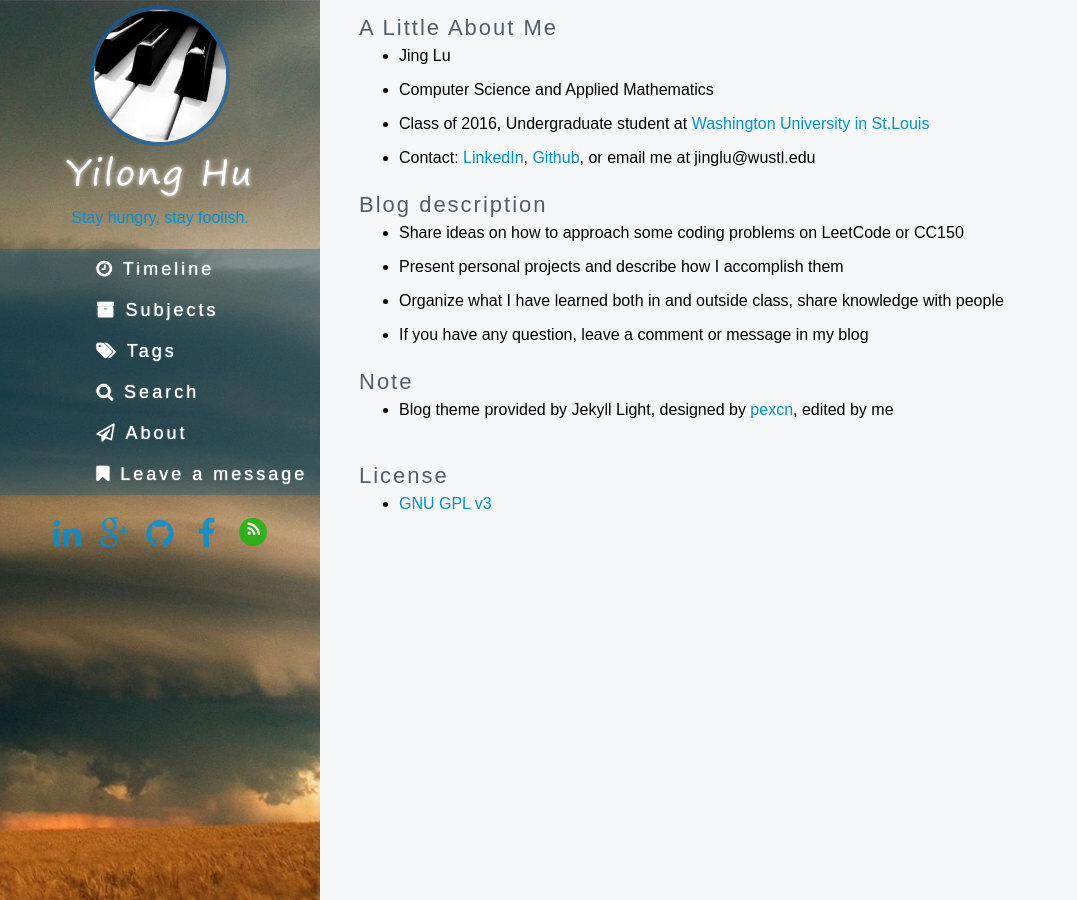
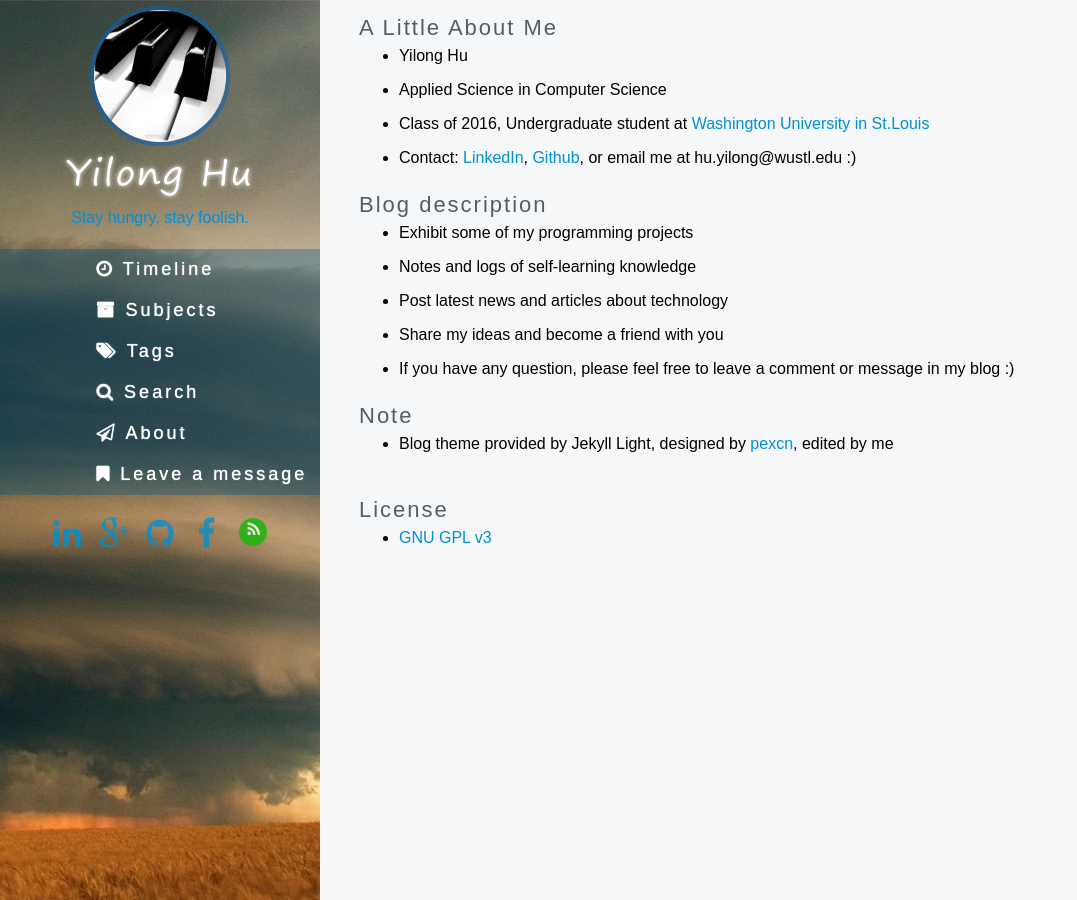
Before and after one commit to huyilong/huyilong.github.io, a Jekyll site: the page built from page/about.md, in a window 1280 px wide. Shown: the whole page, without its empty margins (0-1077 px from the left). Built offline with Jekyll 4.4.1, drawn with Linux system fonts in a browser that asks for light colours; some web fonts are replaced.

Commit message:
Update about.md

```diff
--- a/page/about.md
+++ b/page/about.md
@@ -7,24 +7,26 @@ title: Personal Blog
 
 ### A Little About Me
 
-- Jing Lu
+- Yilong Hu
 
-- Computer Science and Applied Mathematics
+- Applied Science in Computer Science
 
 - Class of 2016, Undergraduate student at [Washington University in St.Louis](https://www.wustl.edu)
 
-- Contact: [LinkedIn](https://www.linkedin.com/in/jinglu111), [Github](https://github.com/startupjing), or email me at jinglu@wustl.edu
+- Contact: [LinkedIn](https://www.linkedin.com/in/huyilong), [Github](https://github.com/huyilong), or email me at hu.yilong@wustl.edu :)
 
 
 ### Blog description
 
-- Share ideas on how to approach some coding problems on LeetCode or CC150
+- Exhibit some of my programming projects
 
-- Present personal projects and describe how I accomplish them
+- Notes and logs of self-learning knowledge
 
-- Organize what I have learned both in and outside class, share knowledge with people
+- Post latest news and articles about technology
 
-- If you have any question, leave a comment or message in my blog
+- Share my ideas and become a friend with you
+
+- If you have any question, please feel free to leave a comment or message in my blog :)
 
 ### Note
 
```
